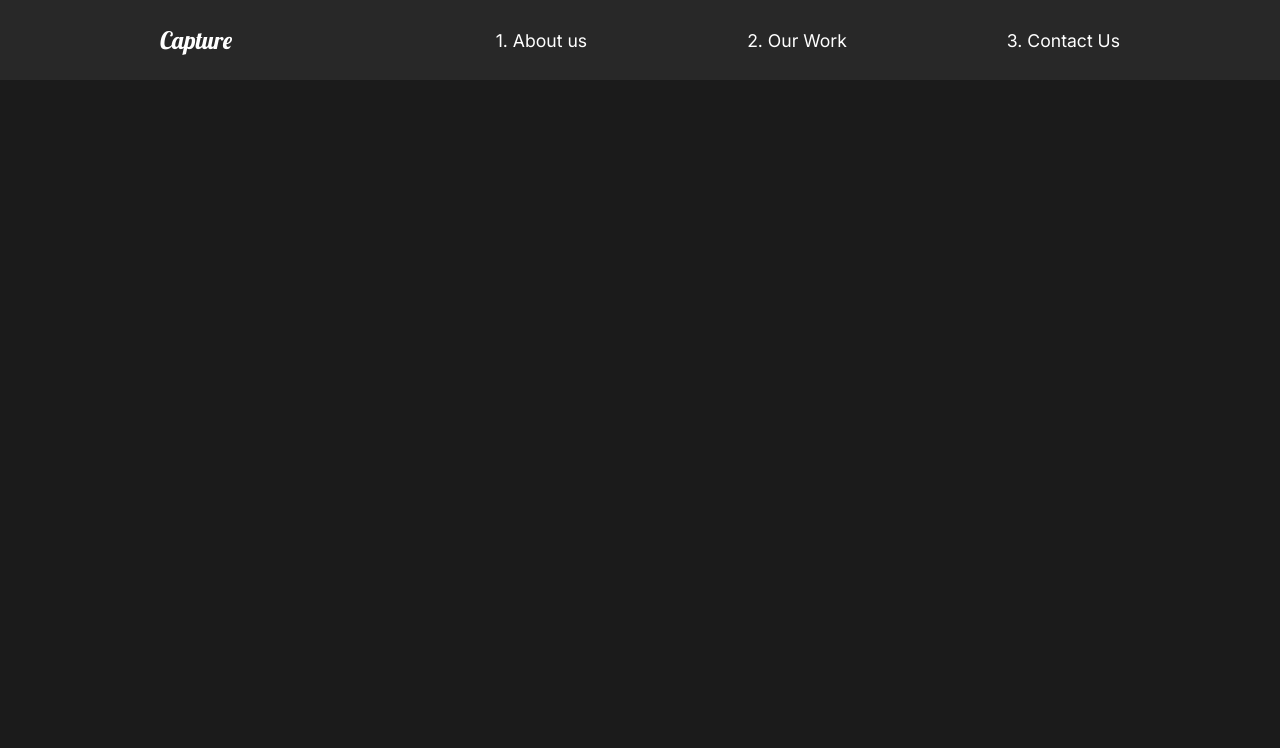
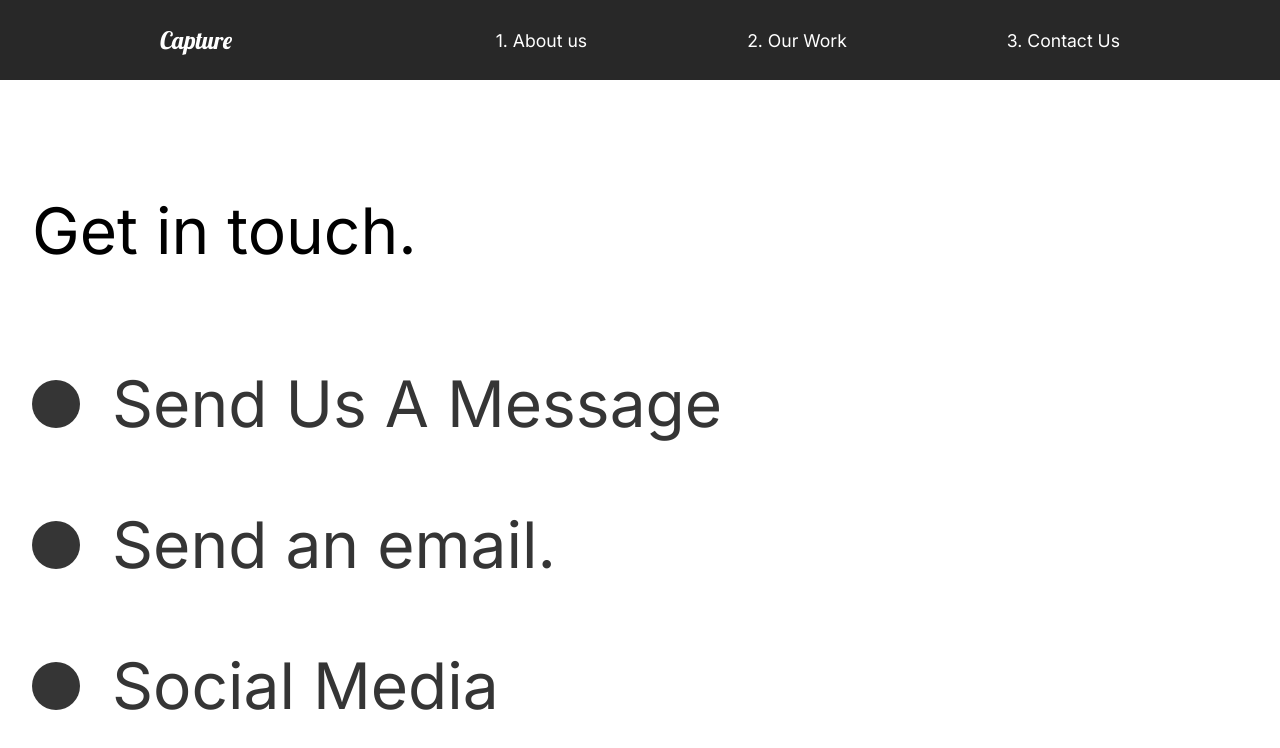
Before and after one commit to AvellaJB/tuto-capture-annotation, a React (Create React App) app: page /contact in a window 1280 px wide. Shown: the top 748 px of the page. Built offline with nearby package versions, Linux system fonts and the light colour scheme.

Commit message:
animation diverses, scrolltop, contact

```diff
--- a/src/App.js
+++ b/src/App.js
@@ -47,8 +47,8 @@
       path indique quand est-ce qu'on veux render Ourwork, ici quand le lien est http://localhost:3000/work */}
             <OurWork />
           </Route>
-          <Route>
-            <MovieDetail path="/work/:id" />
+          <Route path="/work/:id">
+            <MovieDetail />
           </Route>
           <Route path="/contact">
             <ContactUs />
--- a/src/components/GlobalStyle.js
+++ b/src/components/GlobalStyle.js
@@ -1,4 +1,4 @@
-import { createGlobalStyle } from "styled-components"
+import { createGlobalStyle } from "styled-components";
 
 const GlobalStyle = createGlobalStyle`
 
@@ -11,6 +11,7 @@
 body {
     background: #1b1b1b;
     font-family: 'Inter', sans-serif;
+    overflow-x : hidden;
 }
 
 button {
@@ -53,6 +54,6 @@
     font-size: 1.4rem;
     line-height: 150%;
     }
-`
+`;
 
 export default GlobalStyle;
--- a/src/components/Nav.js
+++ b/src/components/Nav.js
@@ -36,6 +36,9 @@
   align-items: center;
   padding: 1rem 10rem;
   background-color: #282828;
+  position: sticky;
+  top: 0;
+  z-index: 10;
   a {
     color: white;
     text-decoration: none;
--- /dev/null
+++ b/src/components/ScrollTop.js
@@ -0,0 +1,16 @@
+import React from "react";
+import { useEffect } from "react";
+import { useLocation } from "react-router-dom";
+
+const ScrollTop = () => {
+  const { pathname } = useLocation();
+  useEffect(() => {
+    window.scroll({
+      top: 0,
+      left: 0,
+    });
+  }, [pathname]);
+  return null;
+};
+
+export default ScrollTop;
--- a/src/pages/AboutUs.js
+++ b/src/pages/AboutUs.js
@@ -9,6 +9,7 @@
 //import animation
 import { motion } from "framer-motion";
 import { pageAnimation } from "../animation";
+import ScrollTop from "../components/ScrollTop";
 
 const AboutUs = () => {
   return (
@@ -18,6 +19,7 @@
       animate="show"
       exit="exit"
     >
+      <ScrollTop />
       <AboutSection />
       <ServicesSection />
       <FaqSection />
--- a/src/pages/ContactUs.js
+++ b/src/pages/ContactUs.js
@@ -2,19 +2,77 @@
 
 //import animation
 import { motion } from "framer-motion";
-import { pageAnimation } from "../animation";
-
+import { pageAnimation, titleAnim } from "../animation";
+import styled from "styled-components";
 const ContactUs = () => {
   return (
-    <motion.div
+    <ContactStyle
+      exit="exit"
       variants={pageAnimation}
       initial="hidden"
       animate="show"
-      exit="exit"
+      style={{ background: "#fff" }}
     >
-      <h1>Contact Us</h1>
-    </motion.div>
+      <Title>
+        <Hide>
+          <motion.h2 variants={titleAnim}>Get in touch.</motion.h2>
+        </Hide>
+      </Title>
+      <div>
+        <Hide>
+          <Social variants={titleAnim}>
+            <Circle />
+            <h2>Send Us A Message</h2>
+          </Social>
+        </Hide>
+        <Hide>
+          <Social variants={titleAnim}>
+            <Circle />
+            <h2>Send an email.</h2>
+          </Social>
+        </Hide>
+        <Hide>
+          <Social variants={titleAnim}>
+            <Circle />
+            <h2>Social Media</h2>
+          </Social>
+        </Hide>
+      </div>
+    </ContactStyle>
   );
 };
 
+const ContactStyle = styled(motion.div)`
+  padding: 5rem 10rem;
+  color: #353535;
+  min-height: 90vh;
+  @media (max-width: 1500px) {
+    padding: 2rem;
+    font-size: 1rem;
+  }
+`;
+const Title = styled.div`
+  margin-bottom: 4rem;
+  color: black;
+  @media (max-width: 1500px) {
+    margin-top: 5rem;
+  }
+`;
+const Hide = styled.div`
+  overflow: hidden;
+`;
+const Circle = styled.div`
+  border-radius: 50%;
+  width: 3rem;
+  height: 3rem;
+  background: #353535;
+`;
+const Social = styled(motion.div)`
+  display: flex;
+  align-items: center;
+  h2 {
+    margin: 2rem;
+  }
+`;
+
 export default ContactUs;
--- a/src/pages/OurWork.js
+++ b/src/pages/OurWork.js
@@ -17,10 +17,17 @@
   sliderContainer,
 } from "../animation";
 
+import { UseScroll } from "../components/useScroll";
+
+import ScrollTop from "../components/ScrollTop";
+
 // Attention dans le cadre de styled components si on veux ajouter Motion alors il faut modifier
 // le styled components.
 
 const OurWork = () => {
+  const [element, controls] = UseScroll();
+  const [element2, controls2] = UseScroll();
+
   return (
     <Work
       variants={pageAnimation}
@@ -29,6 +36,7 @@
       exit="exit"
       style={{ background: "#fff" }}
     >
+      <ScrollTop />
       <motion.div variants={sliderContainer}>
         <Frame1 variants={slider}></Frame1>
         <Frame2 variants={slider}></Frame2>
@@ -45,16 +53,21 @@
           </Hide>
         </Link>
       </Movie>
-      <Movie>
+      <Movie ref={element} variants={fade} animate={controls} initial="hidden">
         <h2>The Racer</h2>
-        <div className="line"></div>
+        <motion.div variants={lineAnim} className="line"></motion.div>
         <Link to="/work/the-racer">
           <img src={theracer} alt="the racer" />
         </Link>
       </Movie>
-      <Movie>
+      <Movie
+        ref={element2}
+        variants={fade}
+        animate={controls2}
+        initial="hidden"
+      >
         <h2>Good Times</h2>
-        <div className="line"></div>
+        <motion.div variants={lineAnim} className="line"></motion.div>
         <Link to="/work/good-times">
           <img src={goodtimes} alt="the good times" />
         </Link>
@@ -73,7 +86,7 @@
   }
 `;
 
-const Movie = styled.div`
+const Movie = styled(motion.div)`
   padding-bottom: 10rem;
   .line {
     height: 0.5rem;
```
